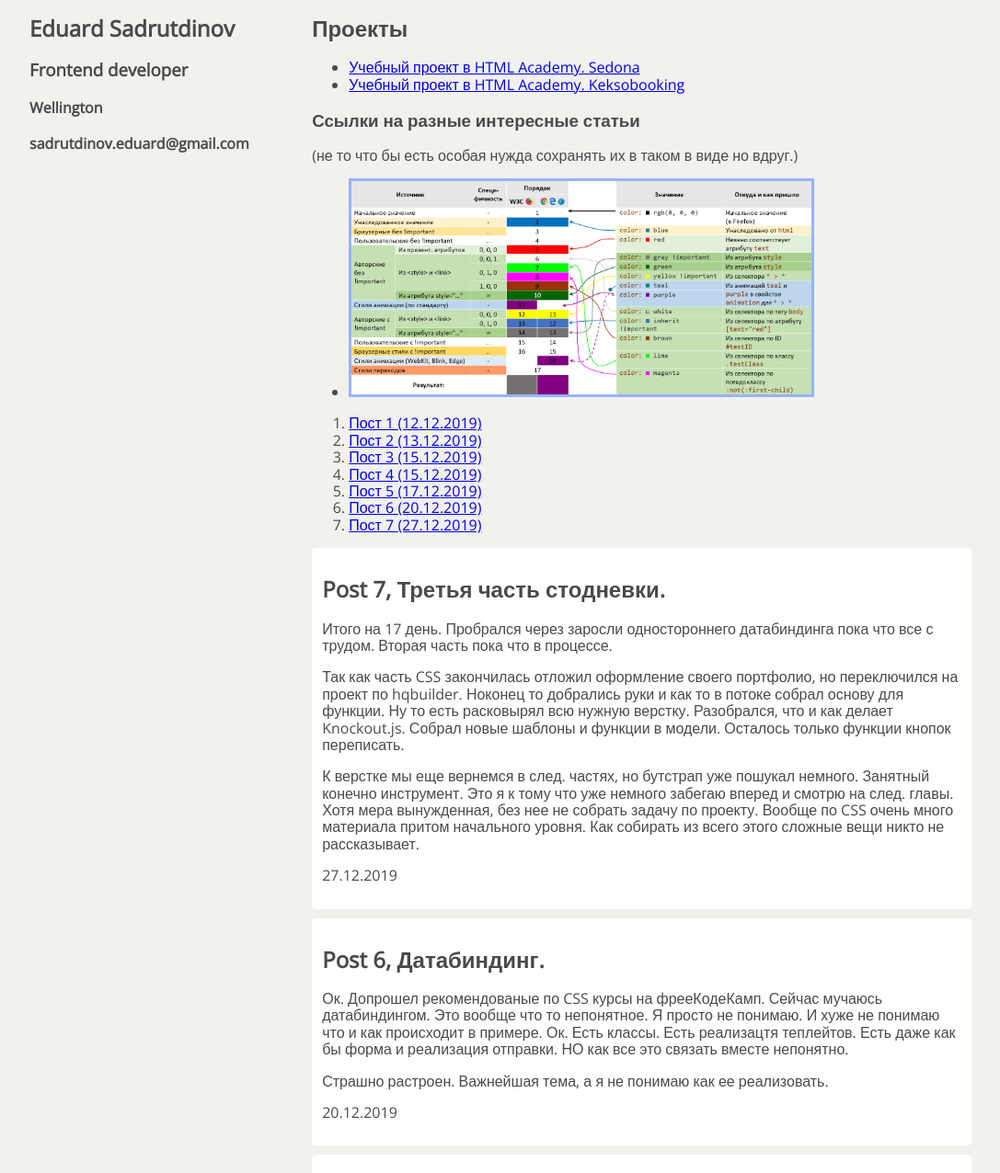
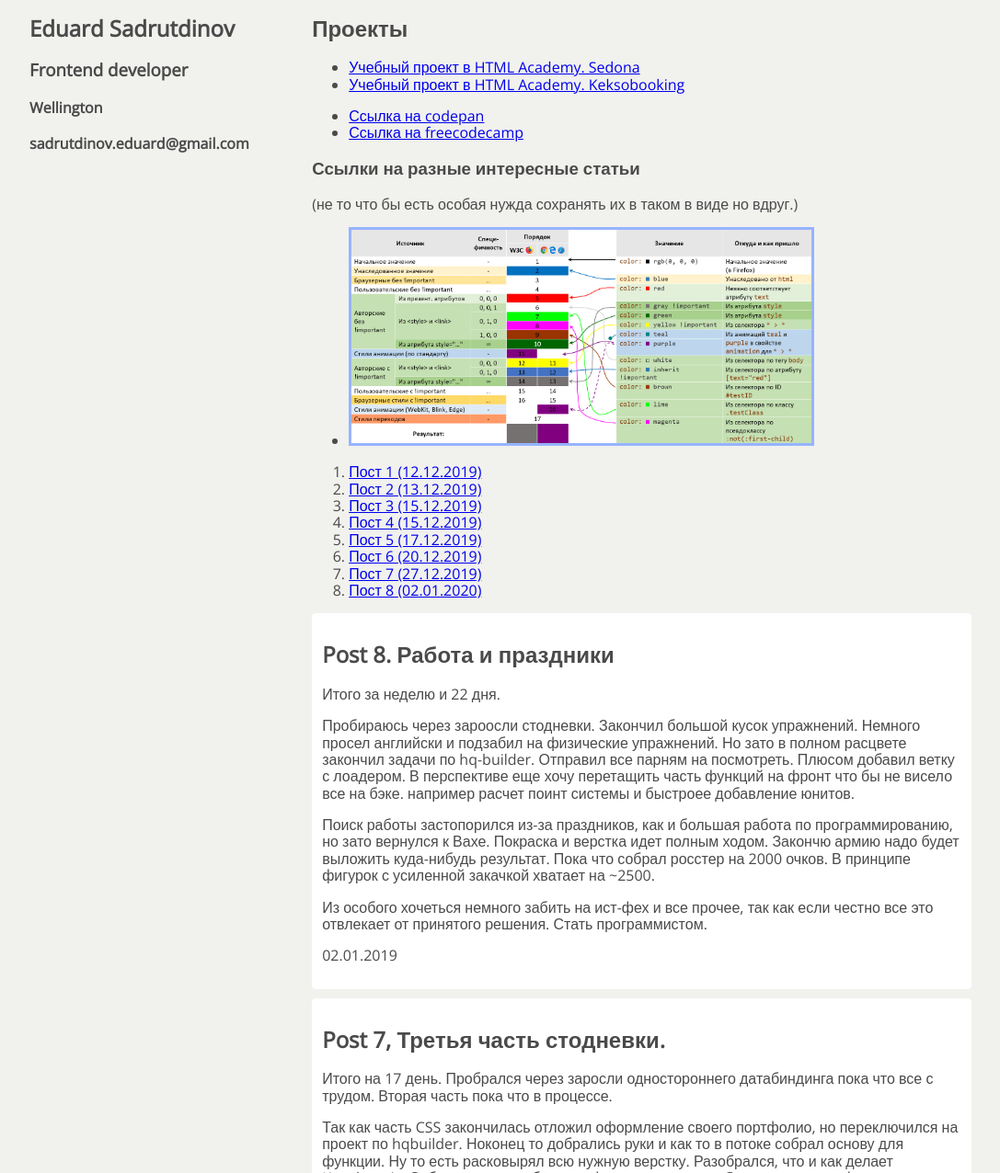
Before and after one commit to SadEdRoot/sadedroot.github.io, a plain HTML site: page index.html in a window 1280 px wide. Shown: the part 246-1522 px from the top of the page at 92% size, without its empty margins (96-1183 px from the left). Drawn offline with nearby package versions, Linux system fonts and the light colour scheme.

Commit message:
post
new post, no change in structure

```diff
--- a/index.html
+++ b/index.html
@@ -32,9 +32,12 @@
         <li><a href="https://sadedroot.github.io/582723-sedona-24/">Учебный проект в HTML Academy. Sedona</a></li>
         <li><a href="https://sadedroot.github.io/582723-keksobooking/">Учебный проект в HTML Academy. Keksobooking</a></li>
       </ul>
+      <ul>
+        <li><a href="#">Ссылка на codepan</a></li>
+        <li><a href="#">Ссылка на freecodecamp</a></li>
+      </ul>
       <h3>Ссылки на разные интересные статьи</h3>
       <p>(не то что бы есть особая нужда сохранять их в таком в виде но вдруг.)</p>
-
 
       <ul>
         <li><a href="https://css-live.ru/css/pravilnaya-shpargalka-po-css-kaskadu.html"><img class="img-in-post" src="./img/cascadelarge.png" alt="Таблица каскада"></a></li>
@@ -48,7 +51,16 @@
         <li><a href="#post5">Пост 5 (17.12.2019)</a></li>
         <li><a href="#post6">Пост 6 (20.12.2019)</a></li>
         <li><a href="#post7">Пост 7 (27.12.2019)</a></li>
+        <li><a href="#post8">Пост 8 (02.01.2020)</a></li>
       </ol>
+      <article class="post" id="post8">
+        <h2>Post 8. Работа и праздники</h2>
+        <p>Итого за неделю и 22 дня.</p>
+        <p>Пробираюсь через зароосли стодневки. Закончил большой кусок упражнений. Немного просел английски и подзабил на физические упражнений. Но зато в полном расцвете закончил задачи по hq-builder. Отправил все парням на посмотреть. Плюсом добавил ветку с лоадером. В перспективе еще хочу перетащить часть функций на фронт что бы не висело все на бэке. например расчет поинт системы и быстроее добавление юнитов.</p>
+        <p>Поиск работы застопорился из-за праздников, как и большая работа по программированию, но зато вернулся к Вахе. Покраска и верстка идет полным ходом. Закончю армию надо будет выложить куда-нибудь результат. Пока что собрал росстер на 2000 очков. В принципе фигурок с усиленной закачкой хватает на ~2500.</p>
+        <p>Из особого хочеться немного забить на ист-фех и все прочее, так как если честно все это отвлекает от принятого решения. Стать программистом.</p>
+        <p>02.01.2019</p>
+      </article>
       <article class="post" id="post7">
         <h2>Post 7, Третья часть стодневки.</h2>
         <p>Итого на 17 день. Пробрался через заросли одностороннего датабиндинга пока что все с трудом. Вторая часть пока что в процессе.</p>
```
